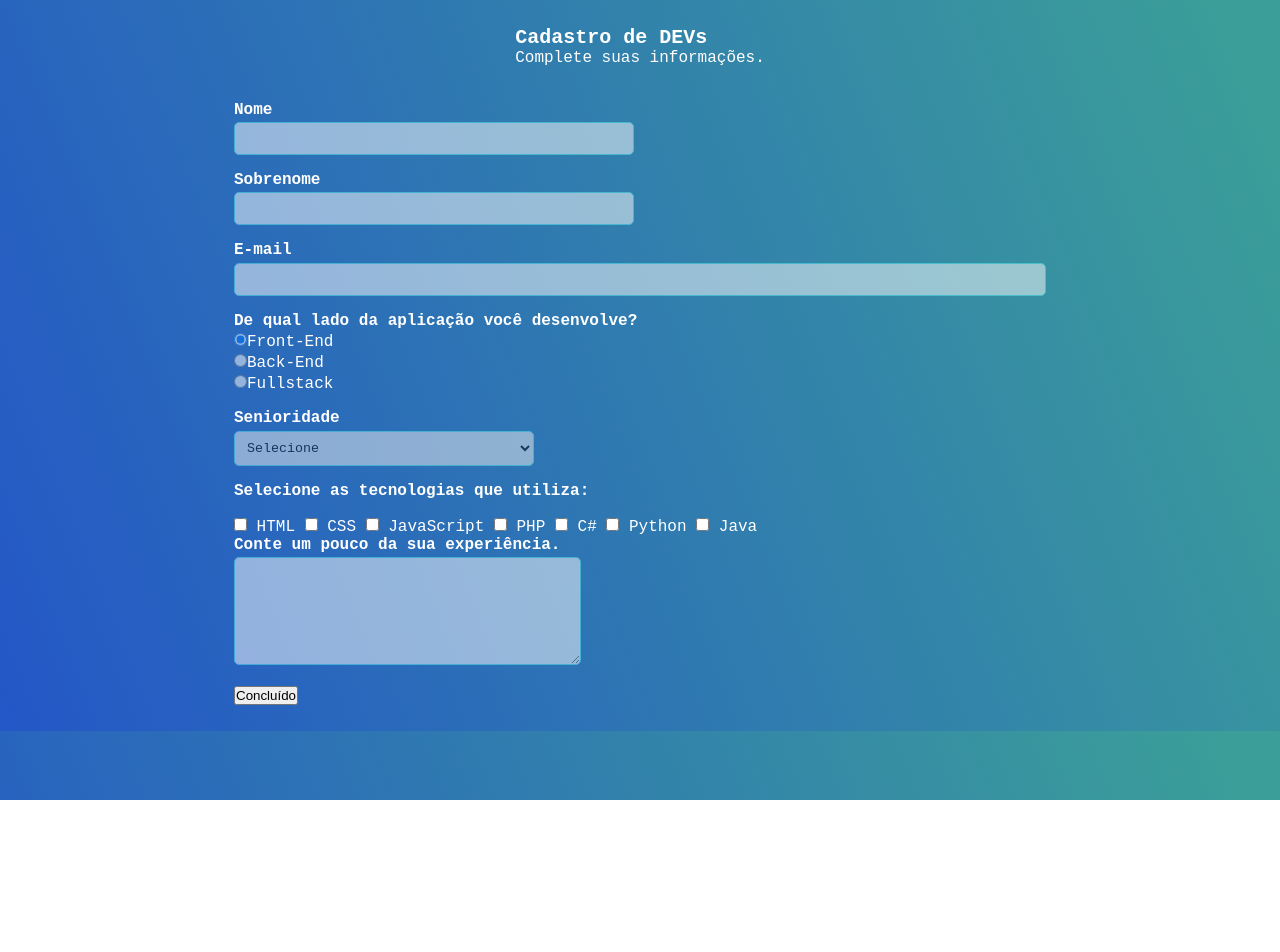
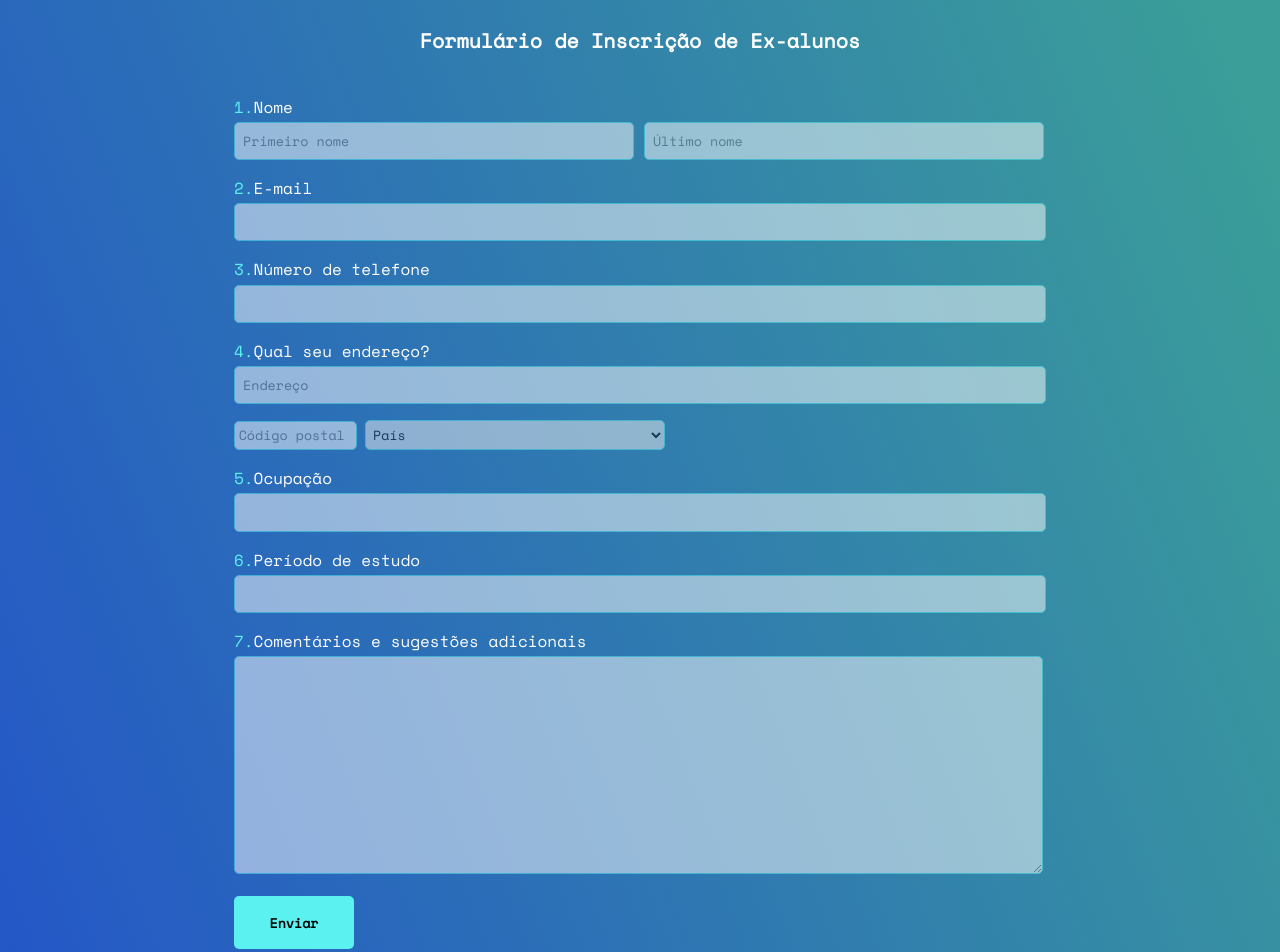
Before and after one commit to jonathafernandes/form-ex-alunos, a plain HTML site: page index.html in a window 1280 px wide. Shown: the top 952 px of the page. Before the commit the page ends 800 px from the top, so only its background shows below. Drawn offline with nearby package versions, Linux system fonts and the light colour scheme.

Commit message:
Update index.html

```diff
--- a/index.html
+++ b/index.html
@@ -5,17 +5,17 @@
   <meta charset="UTF-8">
   <meta http-equiv="X-UA-Compatible" content="IE=edge">
   <meta name="viewport" content="width=device-width, initial-scale=1.0">
-    <link rel="stylesheet" href="style.css">
+  <link rel="preconnect" href="https://fonts.googleapis.com">
+  <link rel="preconnect" href="https://fonts.gstatic.com" crossorigin>
+  <link href="https://fonts.googleapis.com/css2?family=Space+Mono&display=swap" rel="stylesheet">
+  <link rel="stylesheet" href="./index.css">
   <title>Document</title>
-    <script type="text/javascript" src="./index.js" defer=""></script>
-    <link rel="stylesheet" href="./index.css">
 </head>
 
 <body>
 
   <div class="campo">
-      <h1 id="titulo">Cadastro de DEVs</h1>
-      <p id="subtitulo">Complete suas informações.</p>
+    <h1 id="titulo">Formulário de Inscrição de Ex-alunos</h1>
     <br>
 
   </div>
@@ -24,73 +24,61 @@
     <fieldset class="grupo">
       <!-- Criar uma caixa nos dois dados de entrada -->
       <div class="campo">
-          <label for="nome"><strong>Nome</strong></label>
+        <label for="nome"><span class="numero-list">1.</span>Nome</label>
 
-          <input type="text" name="nome" id="nome" required="">
-        </div>
-
-        <div class="campo">
-          <label for="sobrenome"><strong>Sobrenome</strong></label>
-          <input type="text" name="sobrenome" id="sobrenome" required="">
+        <input type="text" name="nome" id="nome" required="" placeholder="Primeiro nome">
+        <input type="text" name="sobrenome" id="sobrenome" required="" placeholder="Último nome">
       </div>
     </fieldset>
 
     <div class="campo">
-        <label for="email"><strong>E-mail</strong></label>
+      <label for="email"><span class="numero-list">2.</span>E-mail</label>
       <input type="email" name="email" id="email" required="">
     </div>
 
     <div class="campo">
-        <label><strong>De qual lado da aplicação você desenvolve?</strong></label>
-        <label for="">
-          <input type="radio" name="devweb" value="frontend" checked="">Front-End
-        </label>
-        <label>
-          <input type="radio" name="devweb" value="backend">Back-End
-        </label>
-        <label>
-          <input type="radio" name="devweb" value="fullstack">Fullstack
-        </label>
+      <label for="email"><span class="numero-list">3.</span>Número de telefone</label>
+      <input type="number" name="number" id="email" required="">
     </div>
 
     <div class="campo">
-        <label for="senioridade"><strong>Senioridade</strong></label>
-        <select id="senioridade">
-          <option selected="" disabled="" value="">Selecione</option>
-          <option>Junior</option>
-          <option>Pleno</option>
-          <option>Senior</option>
+      <label for="email"><span class="numero-list">4.</span>Qual seu endereço?</label>
+      <input type="text" name="endereco" id="endereco" required="" placeholder="Endereço">
+    </div>
+
+    <div class="endereco">
+      <div class="campo">
+        <input type="text" name="codigo-postal" id="codigo-postal" required="" placeholder="Código postal">
+      </div>
+
+      <div class="campo">
+        <select id="pais">
+          <option selected="" disabled="" value="">País</option>
+          <option>Brasil</option>
+          <option>Chile</option>
+          <option>Portugal</option>
         </select>
       </div>
-
-      <fieldset class="grupo">
-        <div id="check">
-          <label for=""><strong>Selecione as tecnologias que utiliza:</strong></label><br><br>
-          <input type="checkbox" id="tecnologia" name="tecnologia" value="HTML">
-          <label for="tecnologia">HTML</label>
-          <input type="checkbox" id="tecnologia" name="tecnologia" value="CSS">
-          <label for="tecnologia">CSS</label>
-          <input type="checkbox" id="tecnologia" name="tecnologia" value="JavaScript">
-          <label for="tecnologia">JavaScript</label>
-          <input type="checkbox" id="tecnologia" name="tecnologia" value="PHP">
-          <label for="tecnologia">PHP</label>
-          <input type="checkbox" id="tecnologia" name="tecnologia" value="C#">
-          <label for="tecnologia">C#</label>
-          <input type="checkbox" id="tecnologia" name="tecnologia" value="Python">
-          <label for="tecnologia">Python</label>
-          <input type="checkbox" id="tecnologia" name="tecnologia" value="Java">
-          <label for="tecnologia">Java</label>
     </div>
-      </fieldset>
 
     <div class="campo">
-        <label><strong>Conte um pouco da sua experiência.</strong></label>
-        <textarea style="width: 26em" name="experiencia" id="experiencia" rows="6"></textarea>
+      <label for="email"><span class="numero-list">5.</span>Ocupação</label>
+      <input type="text" name="text" id="ocupacao" required="">
     </div>
 
-      <button class="botao" type="submit">Concluído</button>
+    <div class="campo">
+      <label for="email"><span class="numero-list">6.</span>Período de estudo</label>
+      <input type="text" name="text" id="periodo-de-estudo" required="">
+    </div>
+
+    <div class="campo">
+      <label for="message"><span class="numero-list
+      ">7.</span>Comentários e sugestões adicionais</label>
+      <textarea name="message" id="message" cols="95" rows="10"
+        required></textarea>
+    </div>
+    <button id="botao">Enviar</button>
   </form>
-
 
 </body>
 
```
Lines whose indentation alone changed are shown as unchanged.
